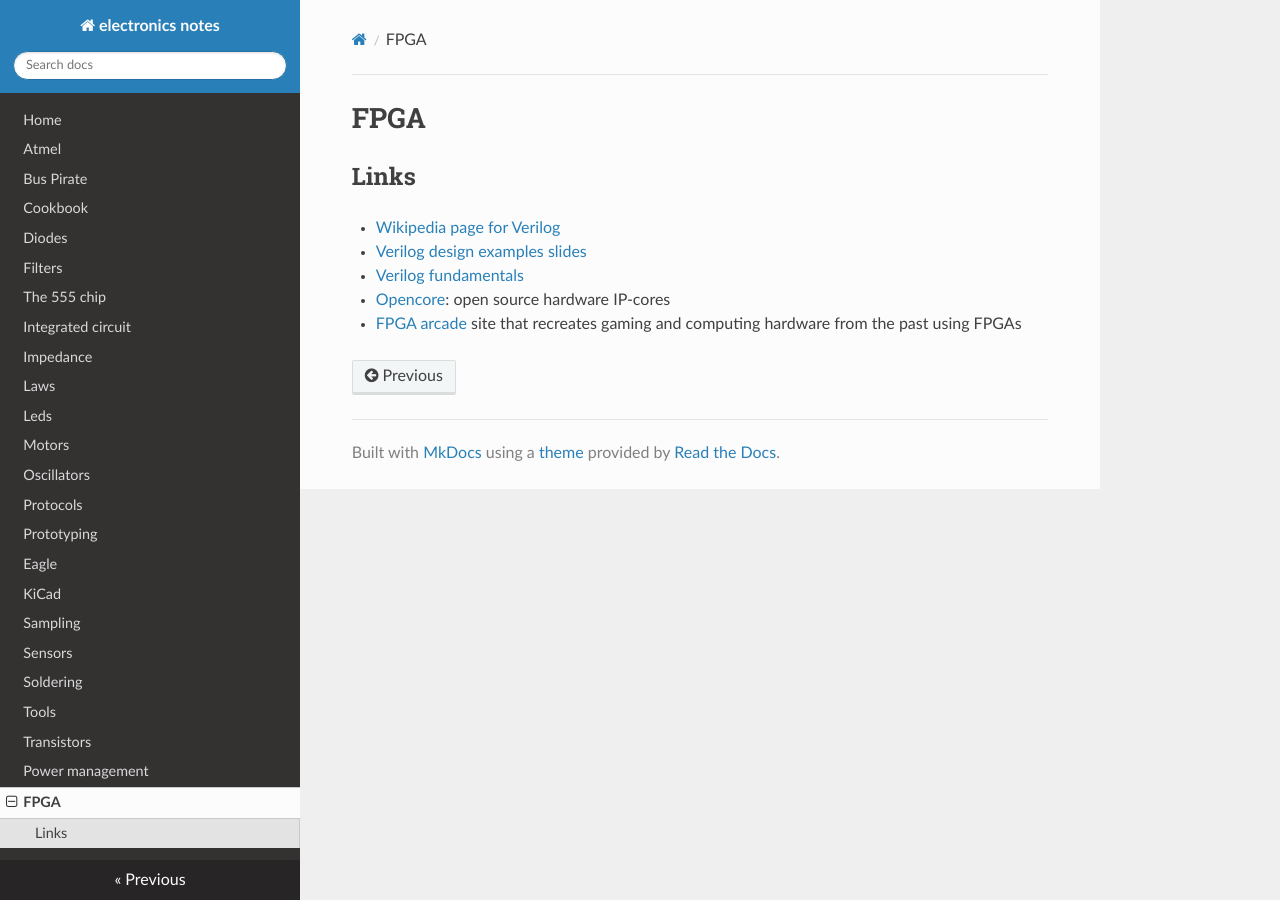
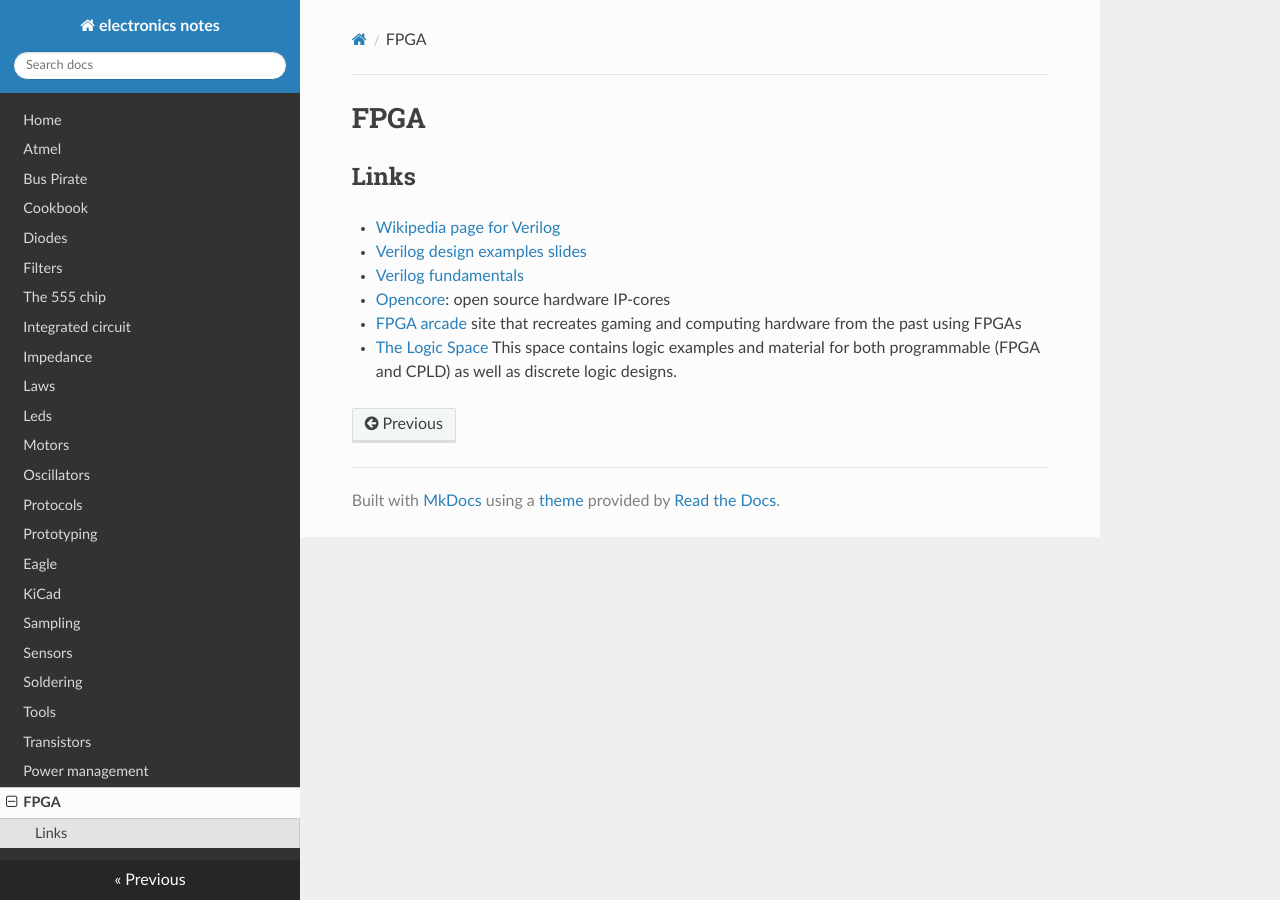
Before and after one commit to gipi/electronics-notes, an MkDocs documentation site: the page built from docs/fpga.md, in a window 1280 px wide. Built offline with MkDocs 1.6.1, drawn with Linux system fonts in a browser that asks for light colours; nearby versions of some CDN libraries; old or Windows-style settings are respelled for this version of MkDocs.

Commit message:
Add link.

```diff
--- a/docs/fpga.md
+++ b/docs/fpga.md
@@ -7,3 +7,4 @@
  - [Verilog fundamentals](https://cseweb.ucsd.edu/classes/sp11/cse141L/pdf/01/SV_Part_1.pdf)
  - [Opencore](http://opencores.org/): open source hardware IP-cores
  - [FPGA arcade](http://www.fpgaarcade.com/) site that recreates gaming and computing hardware from the past using FPGAs
+ - [The Logic Space](https://eewiki.net/display/LOGIC/Home) This space contains logic examples and material for both programmable (FPGA and CPLD) as well as discrete logic designs.
```
